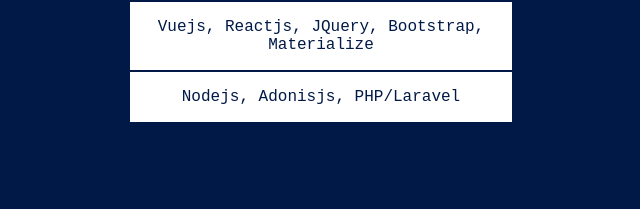
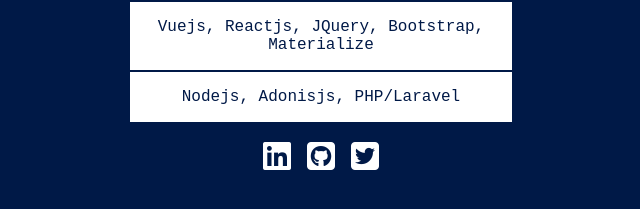
Before and after one commit to Nerocodes/portfolio-vue, a Vue app: page / in a window 1280 px wide. Shown: the part 343-552 px from the top of the page, without its empty margins (319-959 px from the left). Built offline with nearby package versions, Linux system fonts and the light colour scheme.

Commit message:
completed social section

```diff
--- a/src/App.vue
+++ b/src/App.vue
@@ -4,6 +4,7 @@
     <div class="sections">
       <Frontend />
       <Backend />
+      <Social />
     </div>
   </div>
 </template>
@@ -12,13 +13,15 @@
 import Profile from './components/Profile';
 import Frontend from './components/Frontend';
 import Backend from './components/Backend';
+import Social from './components/Social';
 
 export default {
   name: 'app',
   components: {
     Profile,
     Frontend,
-    Backend
+    Backend,
+    Social
   }
 }
 </script>
--- a/src/components/Social.vue
+++ b/src/components/Social.vue
@@ -0,0 +1,39 @@
+<template>
+  <section class="socials">
+    <div class="linkedIn">
+      <a href="https://www.linkedin.com/in/nerocodes" target="blank"><i class="fab fa-linkedin"></i></a>
+    </div>
+    <div class="github">
+      <a href="https://github.com/Nerocodes" target="blank"><i class="fab fa-github-square"></i></a>
+    </div>
+    <div class="twitter">
+      <a href="https://twitter.com/nerocodes" target="blank"><i class="fab fa-twitter-square"></i></a>
+    </div>
+  </section>
+</template>
+
+<style scoped>
+.socials {
+  display: flex;
+  justify-content: center;
+  font-size: 2rem;
+  color: #ffffff;
+  background-color: #001947;
+}
+
+.socials div {
+  margin-right: 1rem;
+}
+
+.socials div:hover i{
+  color: #415e96;
+}
+
+.socials div:last-child {
+  margin-right: 0rem;
+}
+
+a {
+  color: inherit;
+}
+</style>
```
